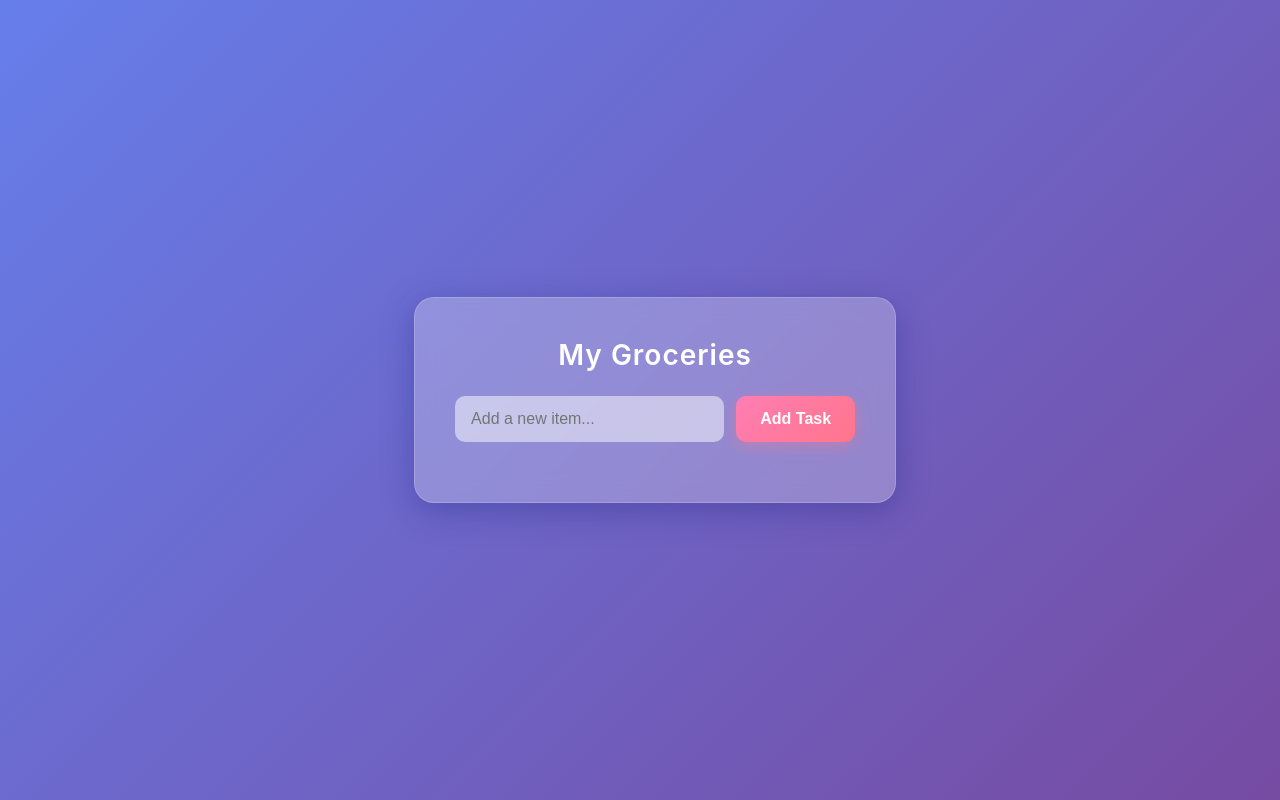
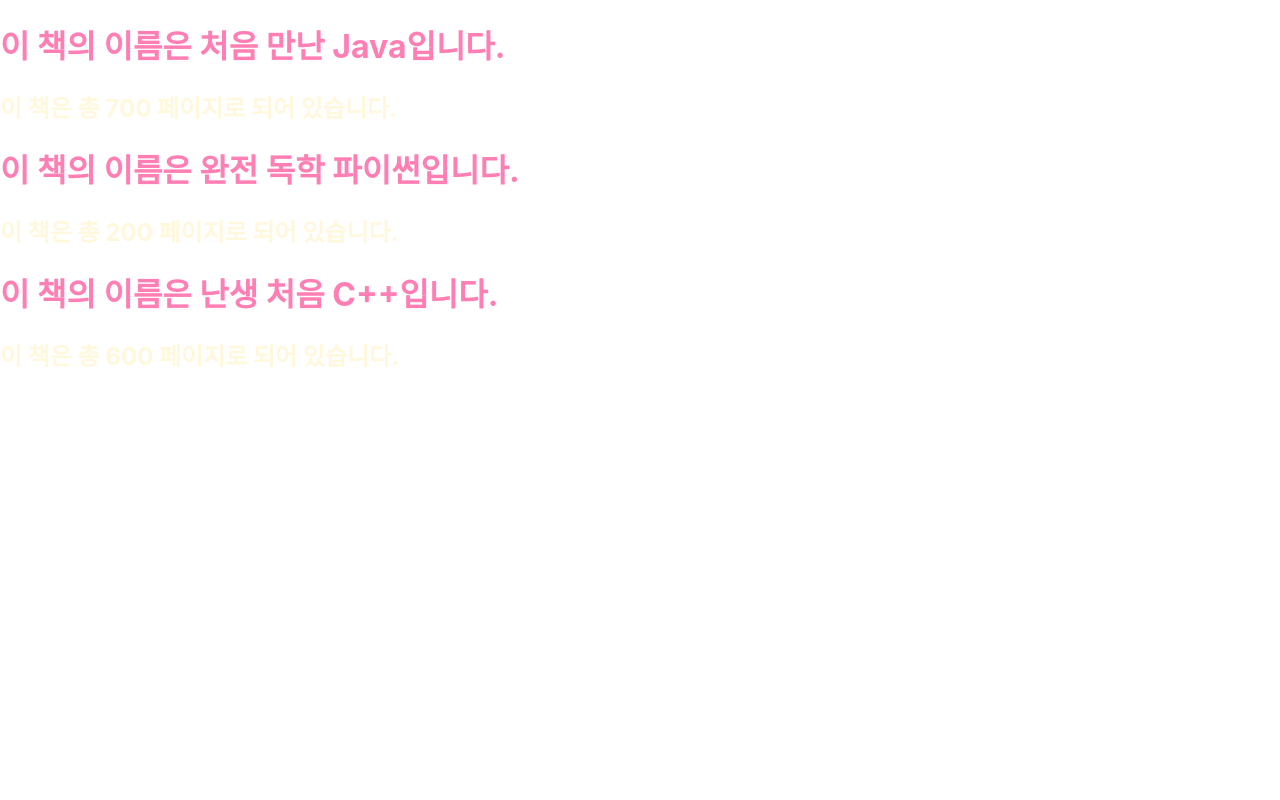
Before and after one commit to hak801/React, a React (Create React App) app: page / in a window 1280 px wide. Built offline with nearby package versions, Linux system fonts and the light colour scheme.

Commit message:
local에서 파일로 직접실행(CDN 방식으로 Html 문서에 라이브러리 import)

```diff
--- /dev/null
+++ b/src/02/index.html
@@ -0,0 +1,15 @@
+<!DOCTYPE html>
+<html lang="en">
+<head>
+    <meta charset="UTF-8">
+    <title>React Local Test</title>
+    <link rel="stylesheet" href="styles.css">
+    <script crossorigin src="https://unpkg.com/react@18/umd/react.development.js"></script>
+    <script crossorigin src="https://unpkg.com/react-dom@18/umd/react-dom.development.js"></script>
+</head>
+<body>
+    <h1>인공지능소프트웨어학과에 오신 것을 환영합니다.</h1>
+    <div id="root"></div>
+    <script src="MyButton.js"></script>
+</body>
+</html>
--- /dev/null
+++ b/src/02/styles.css
@@ -0,0 +1,8 @@
+body{
+    background-color: #61dafb;
+}
+
+h1{
+    color: #282c34;
+    font-style: italic;
+}
--- /dev/null
+++ b/src/03/Book.css
@@ -0,0 +1,7 @@
+h1{
+    color: #ff7eb3;
+}
+
+h2{
+    color: cornsilk;
+}
--- /dev/null
+++ b/src/03/Book.jsx
@@ -0,0 +1,12 @@
+import React from "react";
+
+function Book(props) {
+    return(
+        <div>
+            <h1>{`이 책의 이름은 ${props.name}입니다.`}</h1>
+            <h2>{`이 책은 총 ${props.numOfPage} 페이지로 되어 있습니다.`}</h2>
+        </div>
+    );
+}
+
+export default Book;
--- /dev/null
+++ b/src/03/Library.jsx
@@ -0,0 +1,14 @@
+import React from "react";
+import Book from "./Book";
+
+function Library() {
+    return(
+        <div>
+            <Book name = "처음 만난 Java" numOfPage={700}/>
+            <Book name = "완전 독학 파이썬" numOfPage={200}/>
+            <Book name = "난생 처음 C++" numOfPage={600}/>
+        </div>
+    );
+}
+
+export default Library;
--- a/src/index.js
+++ b/src/index.js
@@ -2,14 +2,16 @@
 import ReactDOM from 'react-dom/client';
 import './index.css';
 // import App from './App';
-import TodolistApp from "./01/TodoListApp";
+// import TodoListApp from "./01/TodoListApp";
 import reportWebVitals from './reportWebVitals';
+import Library from "./03/Library";
+import './03/Book.css'
 
 const root = ReactDOM.createRoot(document.getElementById('root'));
 root.render(
-  <React.StrictMode>
-    <TodolistApp />
-  </React.StrictMode>
+    <React.StrictMode>
+        <Library />
+    </React.StrictMode>
 );
 
 // If you want to start measuring performance in your app, pass a function
```
Also changed, not shown: src/02/MyButton.js (added, +20 -0 lines).
